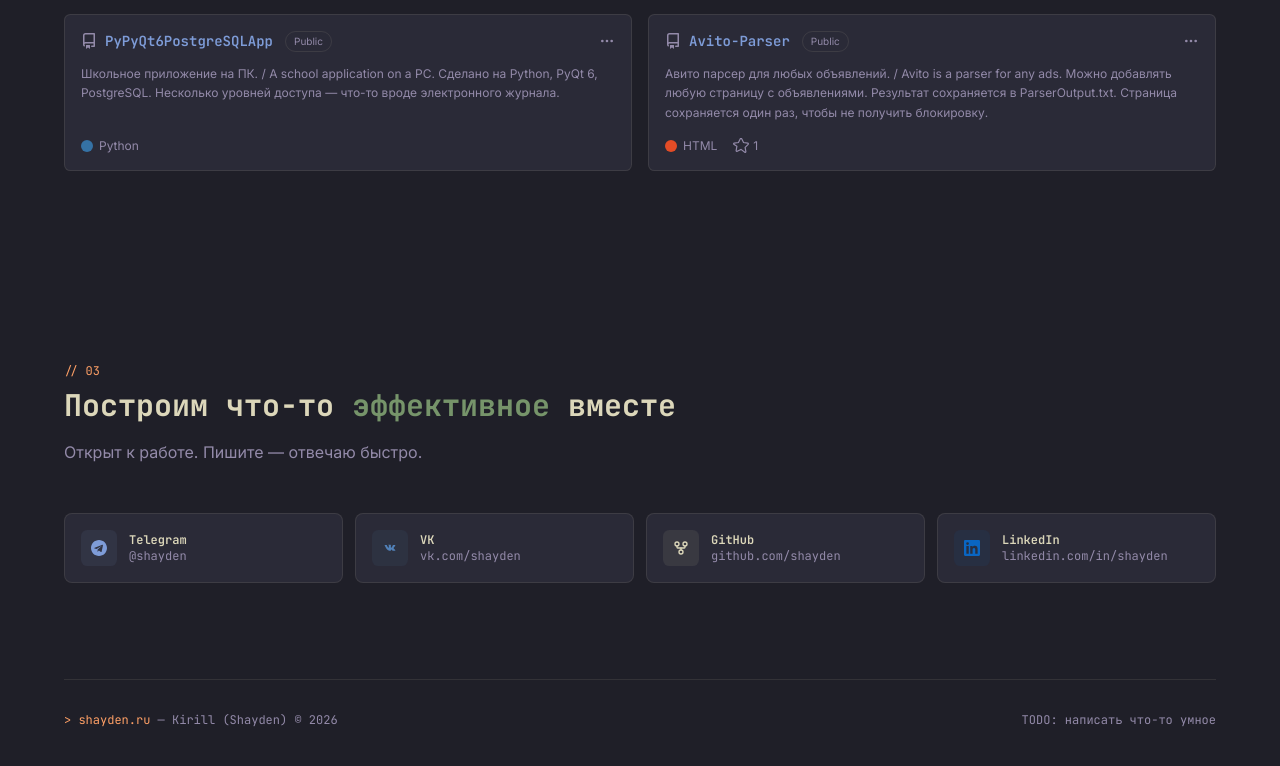
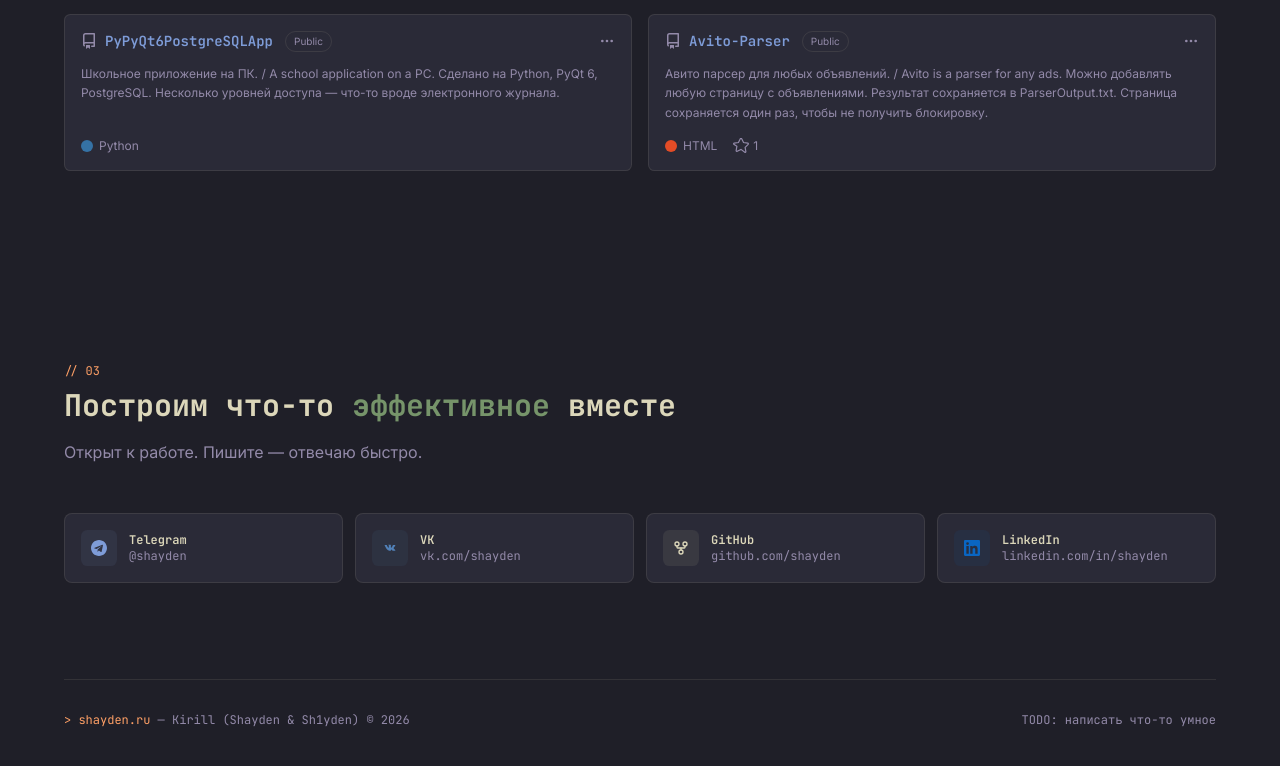
Before and after one commit to Sh1yden/My-Dev-Portfolio, a Next.js app: page / in a window 1280 px wide. Shown: the part 1834-2600 px from the top of the page. Built offline with nearby package versions, Linux system fonts and the light colour scheme.

Commit message:
feat: update contact info to include Sh1yden name

```diff
--- a/components/contact.tsx
+++ b/components/contact.tsx
@@ -127,7 +127,7 @@ export function Contact() {
       <footer className="mx-auto max-w-6xl mt-24 pt-8 border-t border-border flex flex-col gap-4 sm:flex-row sm:items-center sm:justify-between">
         <p className="font-mono text-xs text-muted-foreground">
           <span className="text-[#FFA066]">&gt; shayden.ru</span>{" "}
-          &mdash; Kirill (Shayden) &copy; {new Date().getFullYear()}
+          &mdash; Kirill (Shayden & Sh1yden) &copy; {new Date().getFullYear()}
         </p>
         <p className="font-mono text-xs text-muted-foreground">
           TODO: написать что-то умное
```
